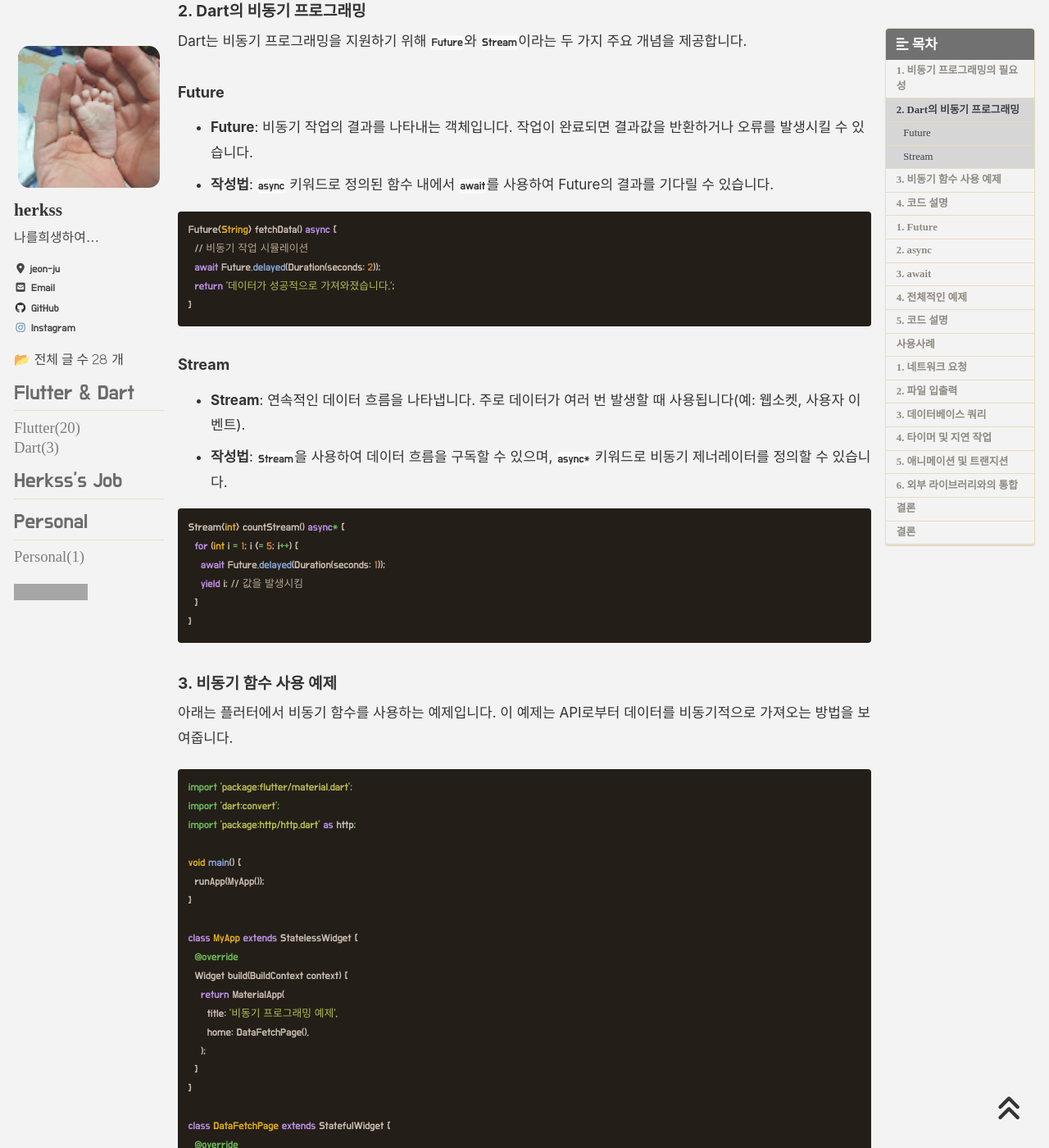
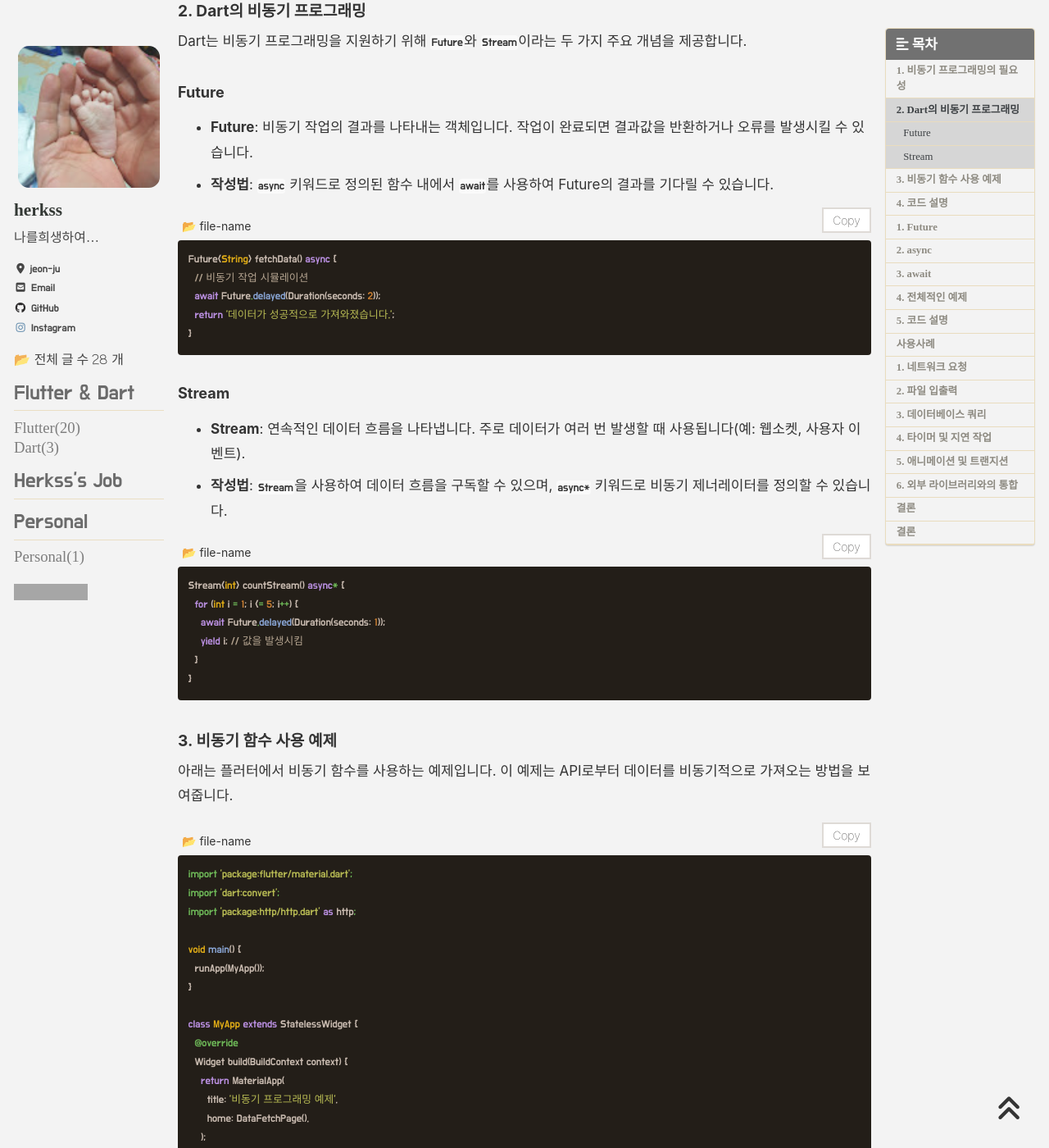
Before and after one commit to herkss/herkss.github.io, a Jekyll site: the page built from _posts/Flutter/2024-08-07-async.md, in a window 1280 px wide and 1400 px high, scrolled down 715 px. Shown: the whole window at 82% size. Built offline with Jekyll 4.4.1, drawn with Linux system fonts in a browser that asks for light colours; cached includes are drawn as plain includes; nearby versions of some CDN libraries; some web fonts are replaced; comment, search, counter and statistics services are not loaded; some of the changed text lies outside the part shown; grey boxes are pictures that could not be loaded.

Commit message:
Update 2024-08-07-async.md

````diff
--- a/_posts/Flutter/2024-08-07-async.md
+++ b/_posts/Flutter/2024-08-07-async.md
@@ -41,7 +41,7 @@ Dart는 비동기 프로그래밍을 지원하기 위해 `Future`와 `Stream`이
 
 - **Future**: 비동기 작업의 결과를 나타내는 객체입니다. 작업이 완료되면 결과값을 반환하거나 오류를 발생시킬 수 있습니다.
 - **작성법**: `async` 키워드로 정의된 함수 내에서 `await`를 사용하여 Future의 결과를 기다릴 수 있습니다.
-
+{% include codeHeader.html name="file-name" %}
 ```dart
 Future<String> fetchData() async {
   // 비동기 작업 시뮬레이션
@@ -54,7 +54,7 @@ Future<String> fetchData() async {
 
 - **Stream**: 연속적인 데이터 흐름을 나타냅니다. 주로 데이터가 여러 번 발생할 때 사용됩니다(예: 웹소켓, 사용자 이벤트).
 - **작성법**: `Stream`을 사용하여 데이터 흐름을 구독할 수 있으며, `async*` 키워드로 비동기 제너레이터를 정의할 수 있습니다.
-
+{% include codeHeader.html name="file-name" %}
 ```dart
 Stream<int> countStream() async* {
   for (int i = 1; i <= 5; i++) {
@@ -67,7 +67,7 @@ Stream<int> countStream() async* {
 ### 3. 비동기 함수 사용 예제
 
 아래는 플러터에서 비동기 함수를 사용하는 예제입니다. 이 예제는 API로부터 데이터를 비동기적으로 가져오는 방법을 보여줍니다.
-
+{% include codeHeader.html name="file-name" %}
 ```dart
 import 'package:flutter/material.dart';
 import 'dart:convert';
@@ -156,6 +156,7 @@ class _DataFetchPageState extends State<DataFetchPage> {
   - **오류(Error)**: 비동기 작업이 실패한 상태로, 오류 정보를 가지고 있습니다.
 
 - **Future 생성**:
+- {% include codeHeader.html name="file-name" %}
   ```dart
   Future<String> fetchData() {
     return Future.delayed(Duration(seconds: 2), () {
@@ -165,6 +166,7 @@ class _DataFetchPageState extends State<DataFetchPage> {
   ```
 
 - **Future 사용 예**:
+- {% include codeHeader.html name="file-name" %}
   ```dart
   void main() async {
     String data = await fetchData(); // Future의 결과를 기다림
@@ -177,6 +179,7 @@ class _DataFetchPageState extends State<DataFetchPage> {
 `async`는 함수를 비동기적으로 실행하도록 표시하는 키워드입니다. `async`가 있는 함수는 항상 `Future`를 반환합니다. 이 함수 내에서 `await` 키워드를 사용하여 비동기 작업의 결과를 기다릴 수 있습니다.
 
 - **async 함수 정의**:
+- {% include codeHeader.html name="file-name" %}
   ```dart
   Future<void> myAsyncFunction() async {
     // 비동기 작업 수행
@@ -186,6 +189,7 @@ class _DataFetchPageState extends State<DataFetchPage> {
   ```
 
 - **async 사용 예**:
+- {% include codeHeader.html name="file-name" %}
   ```dart
   void main() async {
     print('작업 시작');
@@ -199,6 +203,7 @@ class _DataFetchPageState extends State<DataFetchPage> {
 `await`는 `async` 함수 내에서만 사용할 수 있는 키워드입니다. `await`를 사용하면 `Future`가 완료될 때까지 함수의 실행을 일시 중지합니다. 이로 인해 비동기 작업의 결과를 직관적으로 얻을 수 있습니다.
 
 - **await 사용 예**:
+- {% include codeHeader.html name="file-name" %}
   ```dart
   Future<void> fetchData() async {
     print('데이터를 가져오는 중...');
@@ -216,7 +221,7 @@ class _DataFetchPageState extends State<DataFetchPage> {
 ### 4. 전체적인 예제
 
 아래는 `Future`, `async`, `await`의 사용을 보여주는 전체 예제입니다. 이 예제에서는 API에서 데이터를 비동기적으로 가져오는 과정을 구현합니다.
-
+{% include codeHeader.html name="file-name" %}
 ```dart
 import 'package:flutter/material.dart';
 import 'dart:convert';
@@ -320,7 +325,7 @@ Future<String> fetchPost() async {
 ### 2. 파일 입출력
 
 로컬 파일 시스템에서 파일을 읽거나 쓸 때도 `Future`를 사용할 수 있습니다. 비동기 파일 입출력을 통해 UI가 멈추지 않도록 할 수 있습니다.
-
+{% include codeHeader.html name="file-name" %}
 ```dart
 import 'dart:io';
 
@@ -333,7 +338,7 @@ Future<String> readFile(String path) async {
 ### 3. 데이터베이스 쿼리
 
 SQLite와 같은 로컬 데이터베이스에서 데이터를 조회할 때도 `Future`를 사용하여 비동기적으로 쿼리 결과를 처리합니다.
-
+{% include codeHeader.html name="file-name" %}
 ```dart
 Future<List<User>> fetchUsers() async {
   final db = await openDatabase('my_db.db');
@@ -347,7 +352,7 @@ Future<List<User>> fetchUsers() async {
 ### 4. 타이머 및 지연 작업
 
 일정 시간 후에 작업을 수행해야 할 때도 `Future`를 사용할 수 있습니다. 예를 들어, 특정 시간 후에 데이터를 새로 고치는 기능을 구현할 수 있습니다.
-
+{% include codeHeader.html name="file-name" %}
 ```dart
 Future<void> delayTask() async {
   await Future.delayed(Duration(seconds: 3)); // 3초 대기
@@ -358,7 +363,7 @@ Future<void> delayTask() async {
 ### 5. 애니메이션 및 트랜지션
 
 애니메이션이나 화면 전환 효과를 비동기적으로 처리할 때 `Future`를 사용할 수 있습니다. 예를 들어, 애니메이션이 완료된 후 다음 작업을 수행할 수 있습니다.
-
+{% include codeHeader.html name="file-name" %}
 ```dart
 Future<void> animateAndDoSomething() async {
   await animate(); // 애니메이션이 끝날 때까지 대기
@@ -369,7 +374,7 @@ Future<void> animateAndDoSomething() async {
 ### 6. 외부 라이브러리와의 통합
 
 외부 라이브러리나 서비스와 통신할 때도 `Future`를 사용하여 비동기 작업을 수행할 수 있습니다. 예를 들어, Firebase와 같은 클라우드 서비스에서 데이터를 가져오는 경우입니다.
-
+{% include codeHeader.html name="file-name" %}
 ```dart
 Future<void> fetchFirebaseData() async {
   final data = await FirebaseFirestore.instance.collection('users').get();
````
